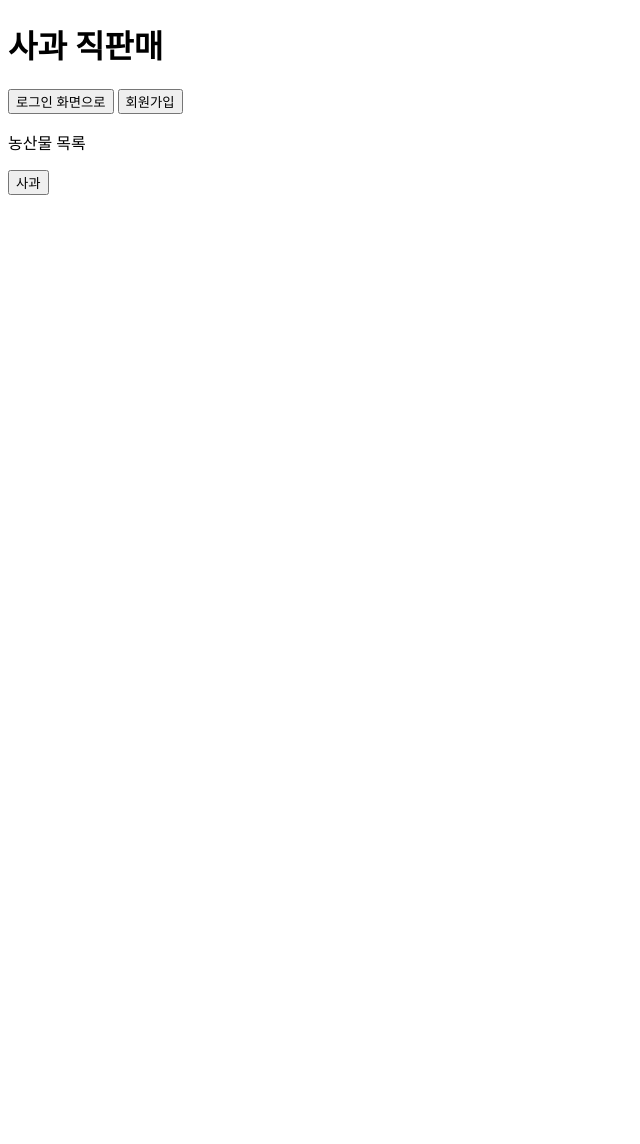
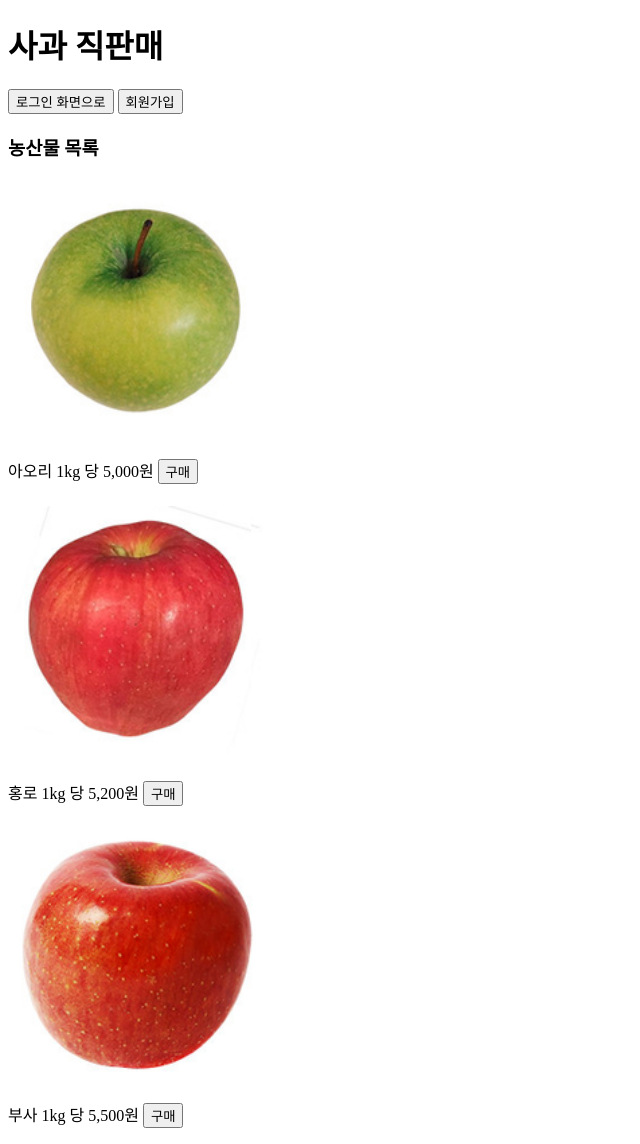
Before and after one commit to saleprobe/Project, a Flask app: page / in a window 1280 px wide. Shown: the whole page, without its empty margins (0-640 px from the left). Before the commit the page ends 195 px from the top, so only its background shows below. Run offline with Flask 2, Linux system fonts and the light colour scheme; some libraries are stand-ins or nearby versions.

Commit message:
index.html
메인 페이지에 사과 종류별 이미지 및 1kg 당 가격 나열 및 구매 버튼 나열
/register.html이 동작하지 않는 문제 해결

```diff
--- a/Direct Sale/app.py
+++ b/Direct Sale/app.py
@@ -32,13 +32,23 @@ def register():
         print(fcuser.userid, fcuser.password)  # 회원가입 요청시 콘솔창에 ID만 출력 (확인용, 딱히 필요없음)
         db.session.add(fcuser)  # id, name 변수에 넣은 회원정보 DB에 저장
         db.session.commit()  # 커밋
-        flash("가입이 완료 되었습니다.")  # (회원가입 완료시 화면이동)
-    return render_template('index.html', form=form)
+        flash("가입이 완료 되었습니다.")  # 팝업
+        return redirect('/')  # 회원가입 완료시 화면이동
+    return render_template('register.html', form=form)
 
 @app.route("/listofproduct")
 def list_of_product():
     flash("Test")
     return "미구현"
+@app.route("/aori")
+def aori():
+    return "아오리 구매 페이지 미구현"
+@app.route("/hongro")
+def hongro():
+    return "홍로 구매 페이지 미구현"
+@app.route("/busa")
+def busa():
+    return "부사 구매 페이지 미구현"
 
 @app.route('/login', methods=['GET', 'POST'])
 def login():
--- a/Direct Sale/templates/hello.html
+++ /dev/null
@@ -1,4 +0,0 @@
-<strong>Hello World!</strong>
-{%if userid%}
-{{userid}} <button type="button" onclick="location.href='/logout' ">로그 아웃</button>
-{%endif%}
--- a/Direct Sale/templates/index.html
+++ b/Direct Sale/templates/index.html
@@ -31,7 +31,13 @@
     <button onclick="location.href='/register'">회원가입</button >
     {%endif%}
 
-    <p>농산물 목록</p>
-    <button onclick="location.href='/listofproduct'">사과</button >
+    <h3>농산물 목록</h3>
+    <img src={{ url_for('static', filename='images/아오리.png') }}>
+    <p>아오리 1kg 당 5,000원 <button onclick="location.href='/aori'">구매</button></p>
+    <img src={{ url_for('static', filename='images/홍로.png') }}>
+    <p>홍로 1kg 당 5,200원 <button onclick="location.href='/hongro'">구매</button></p>
+    <img src={{ url_for('static', filename='images/부사.png') }}>
+    <p>부사 1kg 당 5,500원 <button onclick="location.href='/busa'">구매</button></p>
+<!--    <button onclick="location.href='/listofproduct'">사과</button >-->
 </body>
 </html>
```
Also changed, not shown: Direct Sale/static/images/부사.png (added), Direct Sale/static/images/아오리.png (added), Direct Sale/static/images/홍로.png (added).
